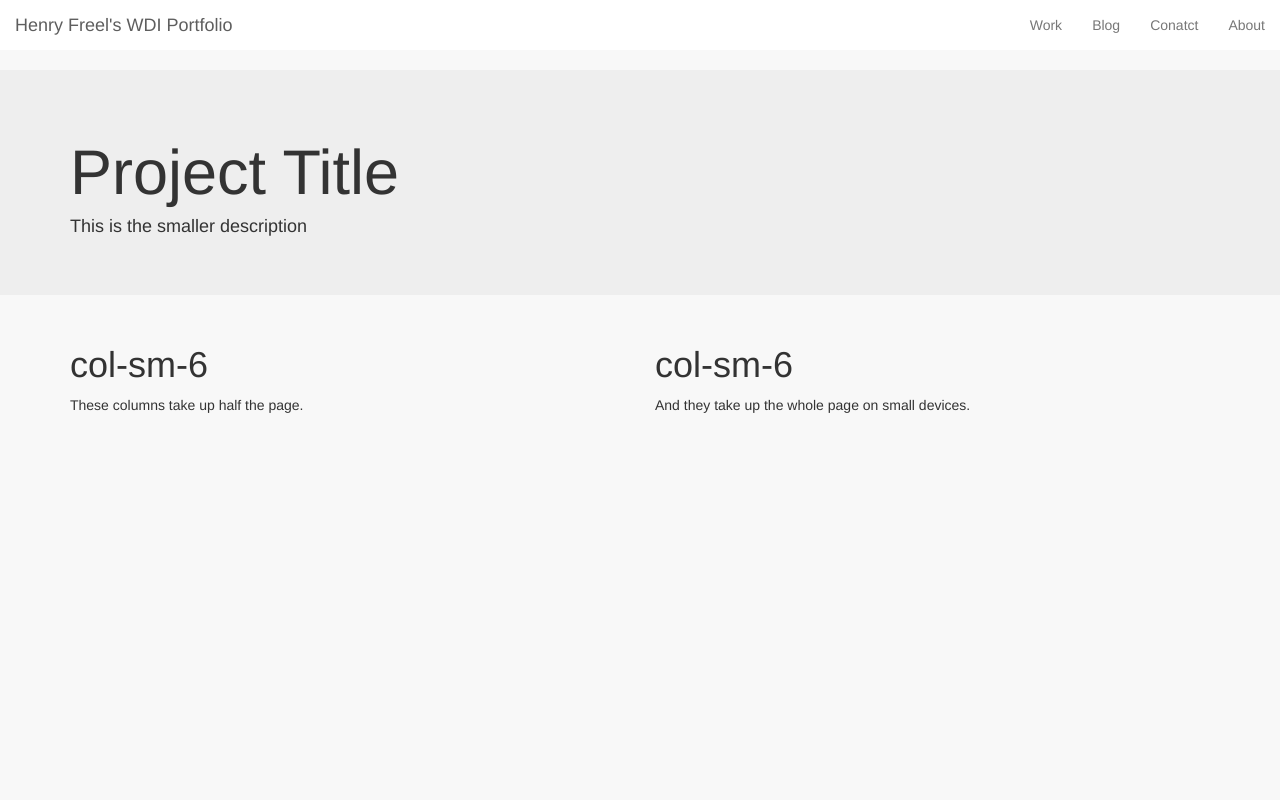
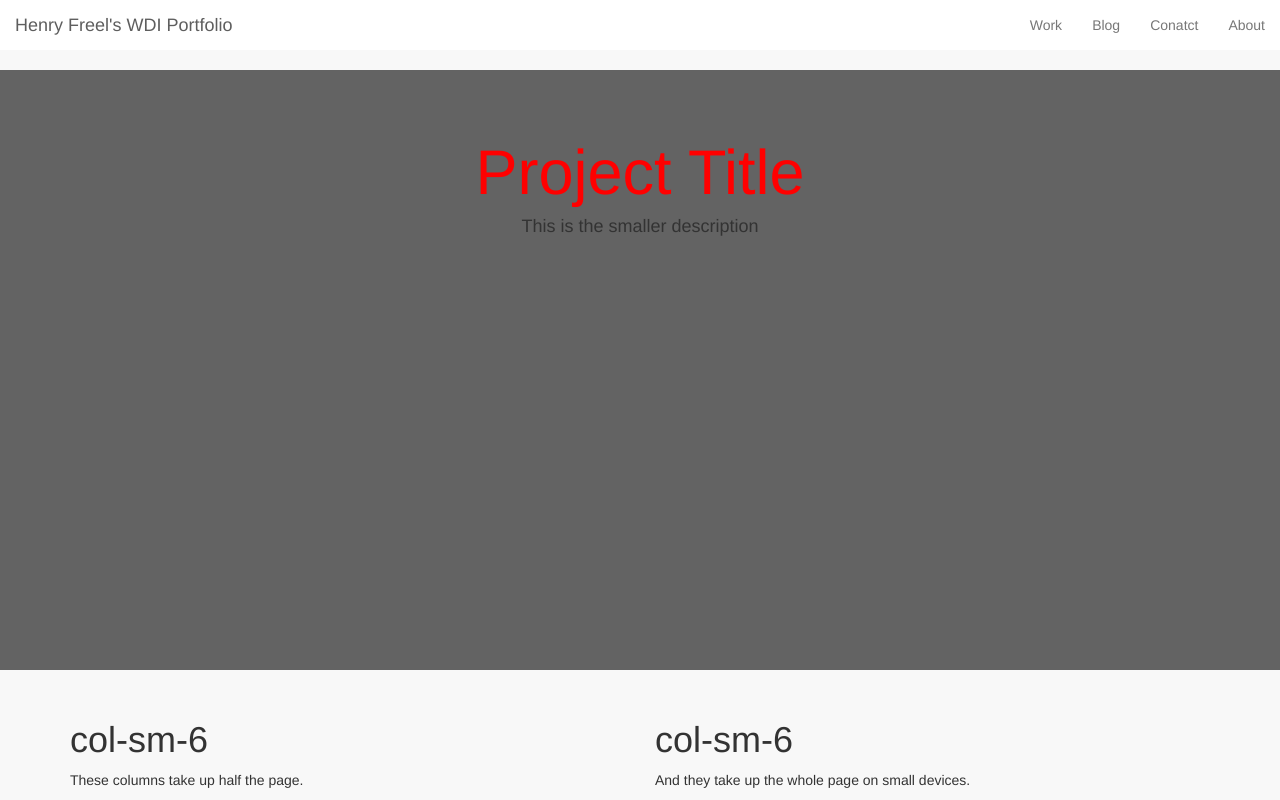
Before and after one commit to henryfreel/wdi-portfolio, a plain HTML site: page project-1/index.html in a window 1280 px wide. Drawn offline with nearby package versions, Linux system fonts and the light colour scheme.

Commit message:
move all css to one file

```diff
--- a/project-1/styles.css
+++ /dev/null
@@ -1,13 +0,0 @@
-.jumbotron {
-  background-color: rgba(0, 0, 0, 0.6);
-  height: 600px;
-}
-
-.jumbotron h1 {
-	text-align: center;
-	color: red;
-}
-
-.jumbotron h4 {
-	text-align: center;
-}
--- a/styles.css
+++ b/styles.css
@@ -63,3 +63,17 @@ body {
   	-webkit-box-orient: vertical;
   	margin-bottom: -40px;
 }*/
+
+.jumbotron {
+  background-color: rgba(0, 0, 0, 0.6);
+  height: 600px;
+}
+
+.jumbotron h1 {
+  text-align: center;
+  color: red;
+}
+
+.jumbotron h4 {
+  text-align: center;
+}
```
